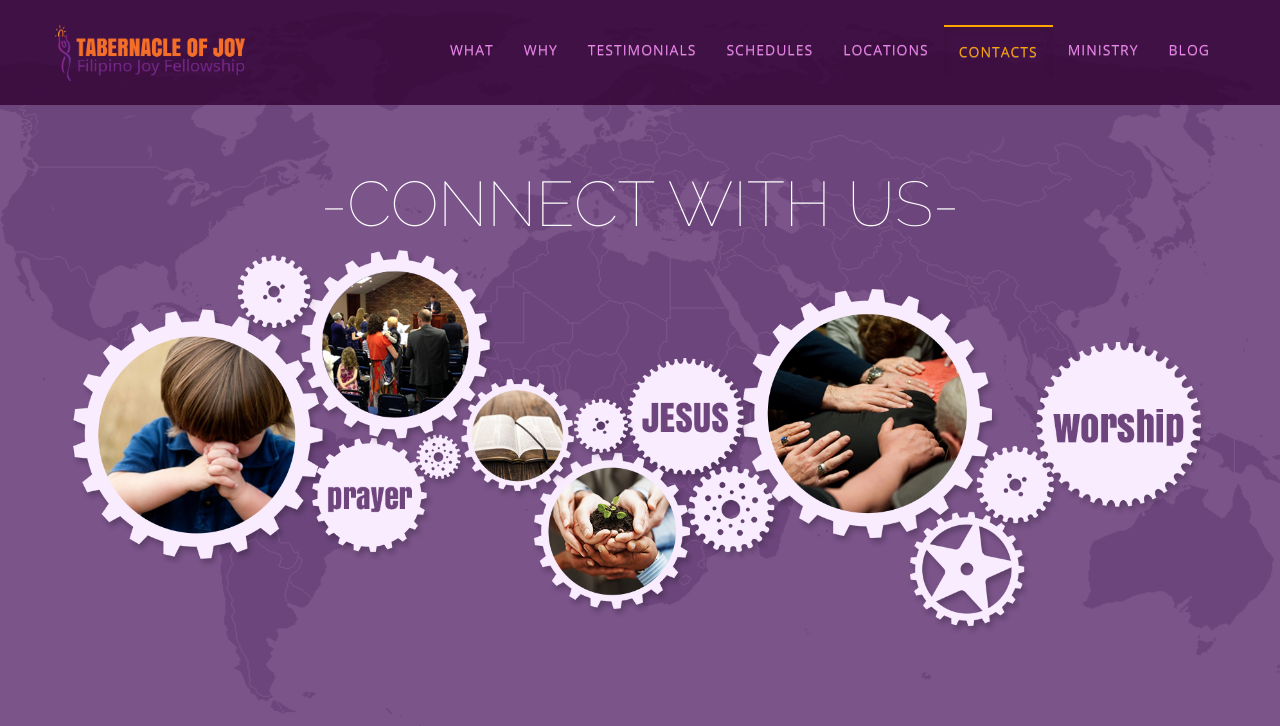
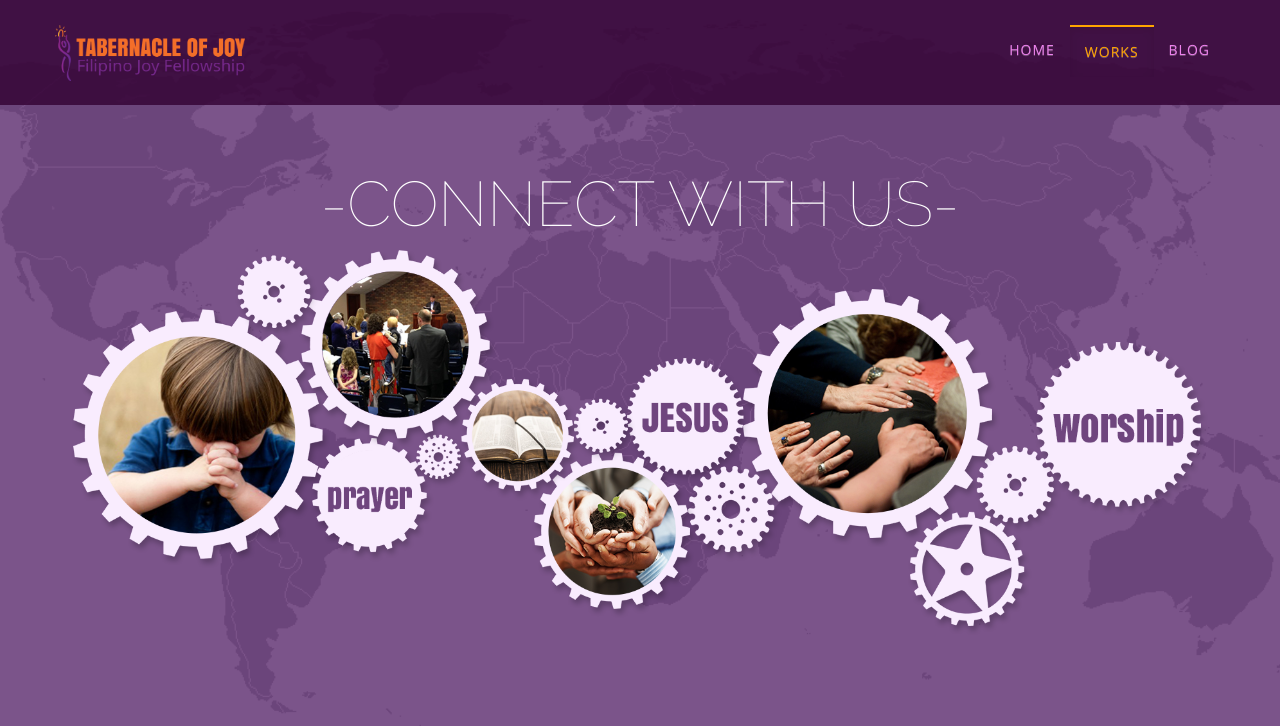
Before and after one commit to freeyoo/my-portfolio, a PHP site: page / in a window 1280 px wide. Shown: the top 726 px of the page. Run offline with PHP 8.4, Linux system fonts and the light colour scheme; some libraries are stand-ins or nearby versions.

Commit message:
edit index.php

```diff
--- a/index.php
+++ b/index.php
@@ -2,7 +2,7 @@
 <html lang="en">
 <head>
 
-  <title>FJF | Home</title>
+  <title>Stephine Aldea</title>
   <meta charset="utf-8">
   <meta name="viewport" content="width=device-width, initial-scale=1">
   <link href="https://fonts.googleapis.com/css?family=Anton|Open+Sans|Raleway:100" rel="stylesheet">
@@ -50,29 +50,14 @@
                         <a href="#page-top"></a>
                     </li>
                     <li>
-                        <a  href="#what-section">WHAT</a>
+                        <a  href="#what-section">Home</a>
                     </li>
                     <li>
-                        <a  href="#why-section">WHY</a>
+                        <a  href="#why-section">Works</a>
                     </li>
                     <li>
-                        <a  href="#testimonial-section">TESTIMONIALS</a>
-                    </li>
-                    <li>
-                        <a href="#schedules-section">SCHEDULES</a>
-                    </li>
-                    <li>
-                        <a href="#location-section">LOCATIONS</a>
-                    </li>
-                    <li>
-                        <a href="#contacts-section">CONTACTS</a>
-                    </li>
-                    <li>
-                        <a  class="page-scroll" href="file:///C:/Users/User/Desktop/FJF/ministry.html" target="_blank">MINISTRY</a>
-                    </li>
-                    <li>
-                        <a class="page-scroll" href="file:///C:/Users/User/Desktop/FJF/blog.html">Blog</a>
-                    </li>
+                        <a  href="#testimonial-section">Blog</a>
+
                 </ul>
             </div>
             <!-- /.navbar-collapse -->
```
